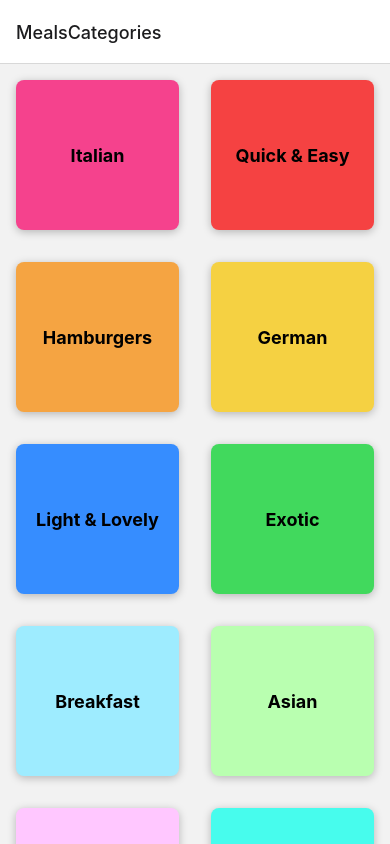
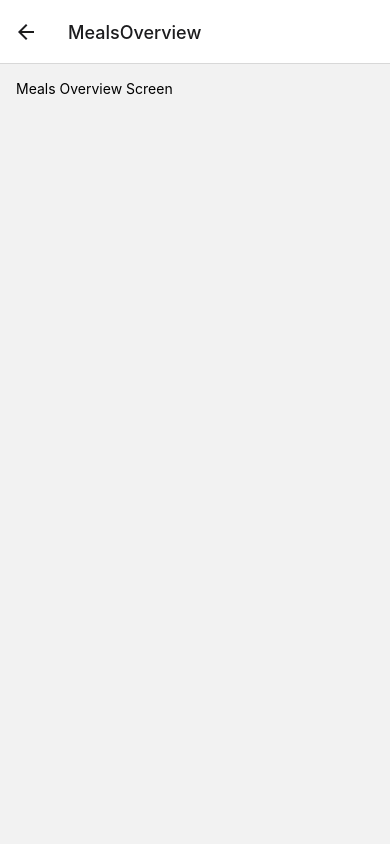
Before and after one commit to mdrdavid/meals-app, a React Native app in the folder meals-app/: screen /MealsOverview in a window 390 px wide. Built offline with nearby package versions, Linux system fonts and the light colour scheme.

Commit message:
implement navigation between screens

```diff
--- a/meals-app/App.js
+++ b/meals-app/App.js
@@ -4,6 +4,7 @@ import { NavigationContainer } from "@react-navigation/native";
 import { createNativeStackNavigator } from "@react-navigation/native-stack";
 
 import CategoriesScreen from "./screens/CategoriesScreen";
+import MealsOverviewScreen from "./screens/MealsOverviewScreen";
 
 const Stack = createNativeStackNavigator();
 
@@ -14,6 +15,7 @@ export default function App() {
       <NavigationContainer>
         <Stack.Navigator>
           <Stack.Screen name="MealsCategories" component={CategoriesScreen} />
+          <Stack.Screen name="MealsOverview" component={MealsOverviewScreen} />
         </Stack.Navigator>
         {/* <CategoriesScreen /> */}
       </NavigationContainer>
--- a/meals-app/components/CategoryGripTile.js
+++ b/meals-app/components/CategoryGripTile.js
@@ -6,14 +6,15 @@ import {
   Platform,
 } from "react-native";
 
-function CategoryGripTile({ title, color }) {
+function CategoryGripTile({ title, color, onPress }) {
   return (
     <View style={[styles.gridItem, {backgroundColor: color}]}>
       <TouchableHighlight
         android_ripple={(color = "#ccc")}
         activeOpacity={0.6}
         underlayColor="#DDDDDD"
-        onPress={() => alert("Pressed!")}
+        // onPress={() => alert("Pressed!")}
+        onPress={onPress}
         // style={({ pressed }) => [styles.button, pressed ? styles.buttonPressed : null]}
         style={styles.button}
       >
--- a/meals-app/screens/CategoriesScreen.js
+++ b/meals-app/screens/CategoriesScreen.js
@@ -2,12 +2,32 @@ import { FlatList } from "react-native";
 import { CATEGORIES } from "../data/dummy-data";
 import CategoryGripTile from "../components/CategoryGripTile";
 
-function renderCategoryItem(itemData){
-    return <CategoryGripTile title={itemData.item.title} color={itemData.item.color}/>
-}
+// function renderCategoryItem(itemData){
+//   function pressHandler(){}
+//     return <CategoryGripTile title={itemData.item.title} color={itemData.item.color} onPress={pressHandler}/>
+// }
 
-function CategoriesScreen() {
-  return <FlatList data={CATEGORIES} keyExtractor={(item)=>item.id} renderItem={renderCategoryItem} numColumns={2}/>;
+function CategoriesScreen({ navigation }) {
+  function renderCategoryItem(itemData) {
+    function pressHandler() {
+      navigation.navigate("MealsOverview");
+    }
+    return (
+      <CategoryGripTile
+        title={itemData.item.title}
+        color={itemData.item.color}
+        onPress={pressHandler}
+      />
+    );
+  }
+  return (
+    <FlatList
+      data={CATEGORIES}
+      keyExtractor={(item) => item.id}
+      renderItem={renderCategoryItem}
+      numColumns={2}
+    />
+  );
 }
 
 export default CategoriesScreen;
--- /dev/null
+++ b/meals-app/screens/MealsOverviewScreen.js
@@ -0,0 +1,20 @@
+import { View, Text, StyleSheet } from "react-native";
+
+import { MEALS } from "../data/dummy-data";
+
+function MealsOverviewScreen() {
+  return (
+    <View style={styles.container}>
+      <Text>Meals Overview Screen</Text>
+    </View>
+  );
+}
+
+export default MealsOverviewScreen;
+
+const styles = StyleSheet.create({
+  container: {
+    flex: 1,
+    padding: 16,
+  },
+});
```
